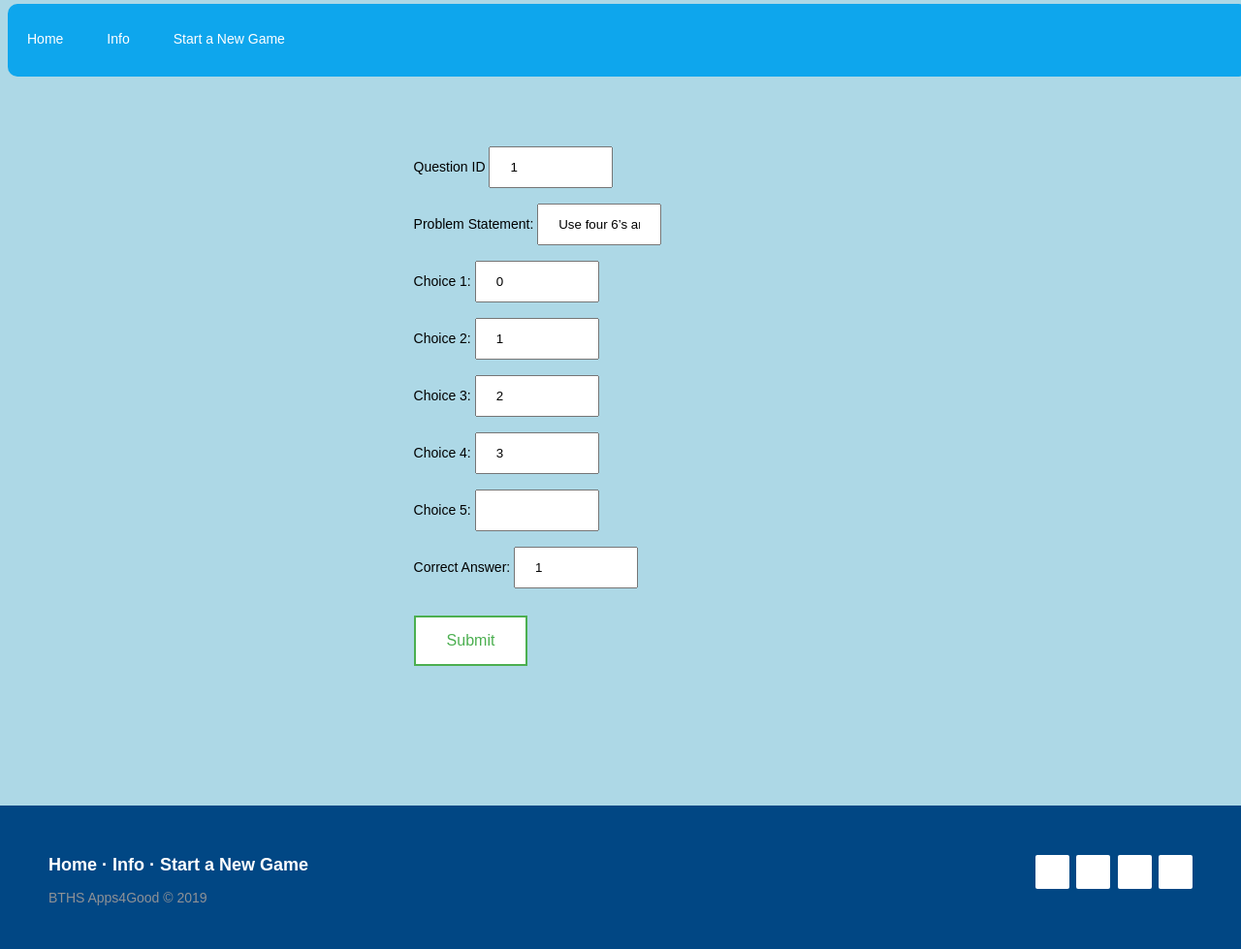
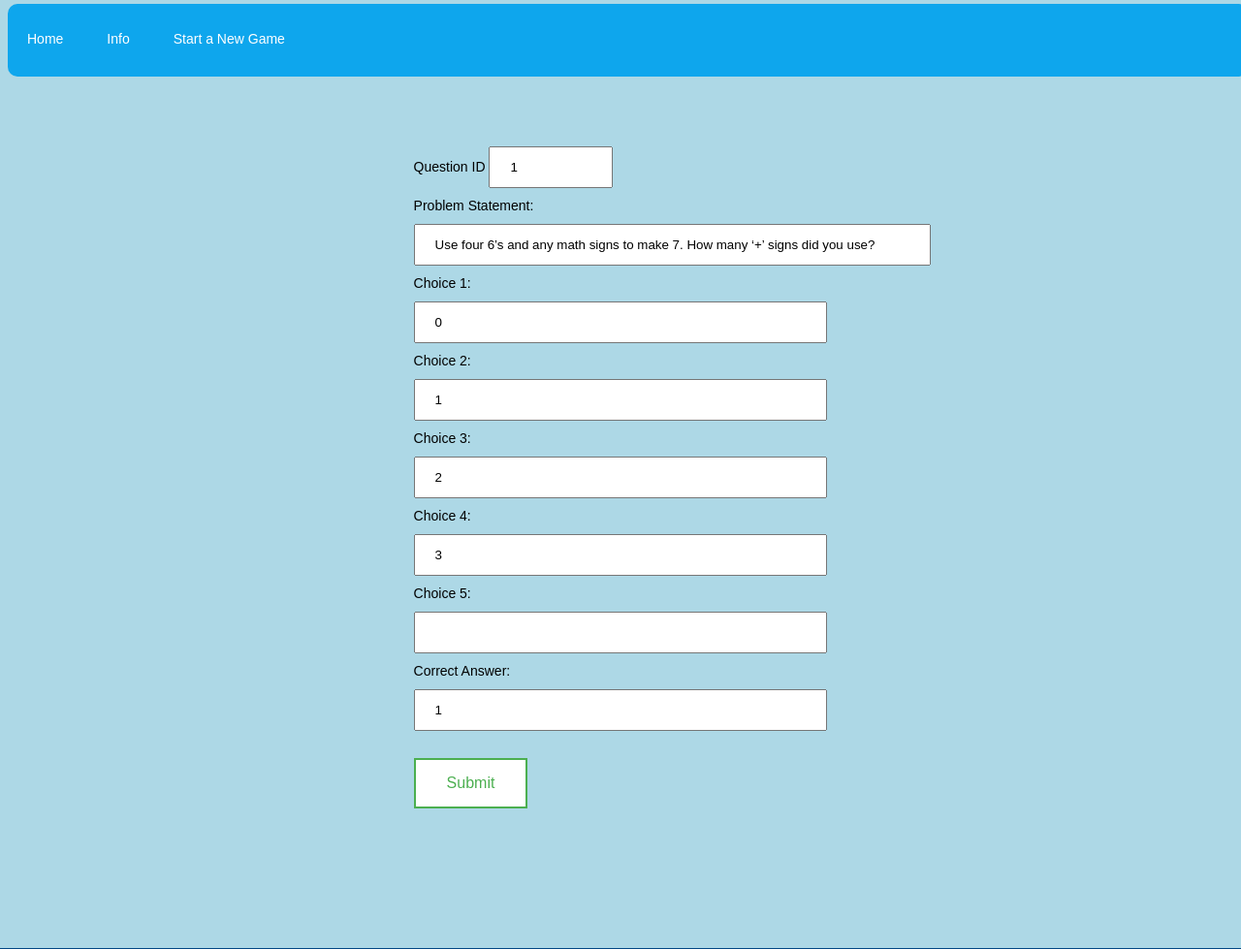
Before and after one commit to haoteng10/Apps4Good-Project, a Node server app: template views/administration/update_form.ejs in a window 1280 px wide. Shown: the top 979 px of the page at 97% size. Run offline with Node 20, Linux system fonts and the light colour scheme; data comes from the database, SQL or seed files in the repository; the template is opened without the code that fills it: values that come from a table or form of the project are taken from there, most other values are stand-ins (such as "Sample title", 1, 10 or a date in 2020); some libraries are stand-ins or nearby versions.

Commit message:
Some Styling

```diff
--- a/views/administration/update_form.ejs
+++ b/views/administration/update_form.ejs
@@ -3,15 +3,15 @@
 	<div style="margin: 5% 33.33%">
 		<form action="question?_method=PUT" method="POST">
             Question ID <input type="text" name="id" value="<%= inputID %>"> <br>
-			Problem Statement: <input type="text" name="question[problemStatement]" value="<%= question.question %>"> <br>
-			Choice 1: <input type="text" name="question[choice1]" value="<%= question.selections[0] %>"> <br>
-			Choice 2: <input type="text" name="question[choice2]" value="<%= question.selections[1] %>"> <br>
-			Choice 3: <input type="text" name="question[choice3]" value="<%= question.selections[2] %>"> <br>
-			Choice 4: <input type="text" name="question[choice4]" value="<%= question.selections[3] %>"> <br>
-			Choice 5: <input type="text" name="question[choice5]" value="<%= question.selections[4] %>"> <br>
-            Correct Answer: <input type="text" name="question[correctChoice]" value="<%= question.correctChoice %>"> <br>
+			Problem Statement: <input type="text" style="width: 125%;" name="question[problemStatement]" value="<%= question.question %>"> <br>
+			Choice 1: <input type="text" style="width: 100%;" name="question[choice1]" value="<%= question.selections[0] %>"> <br>
+			Choice 2: <input type="text" style="width: 100%;" name="question[choice2]" value="<%= question.selections[1] %>"> <br>
+			Choice 3: <input type="text" style="width: 100%;" name="question[choice3]" value="<%= question.selections[2] %>"> <br>
+			Choice 4: <input type="text" style="width: 100%;" name="question[choice4]" value="<%= question.selections[3] %>"> <br>
+			Choice 5: <input type="text" style="width: 100%;" name="question[choice5]" value="<%= question.selections[4] %>"> <br>
+            Correct Answer: <input type="text" style="width: 100%;" name="question[correctChoice]" value="<%= question.correctChoice %>"> <br>
             <% if (question.image != undefined) { %>
-                Image URL: <input type="text" name="question[imageUrl]" value="<%= question.image %>"> <br>
+                Image URL: <input type="text" style="width: 150%;" name="question[imageUrl]" value="<%= question.image %>"> <br>
             <% } %>
 			<input type="submit" value="Submit">
 		</form>
```
